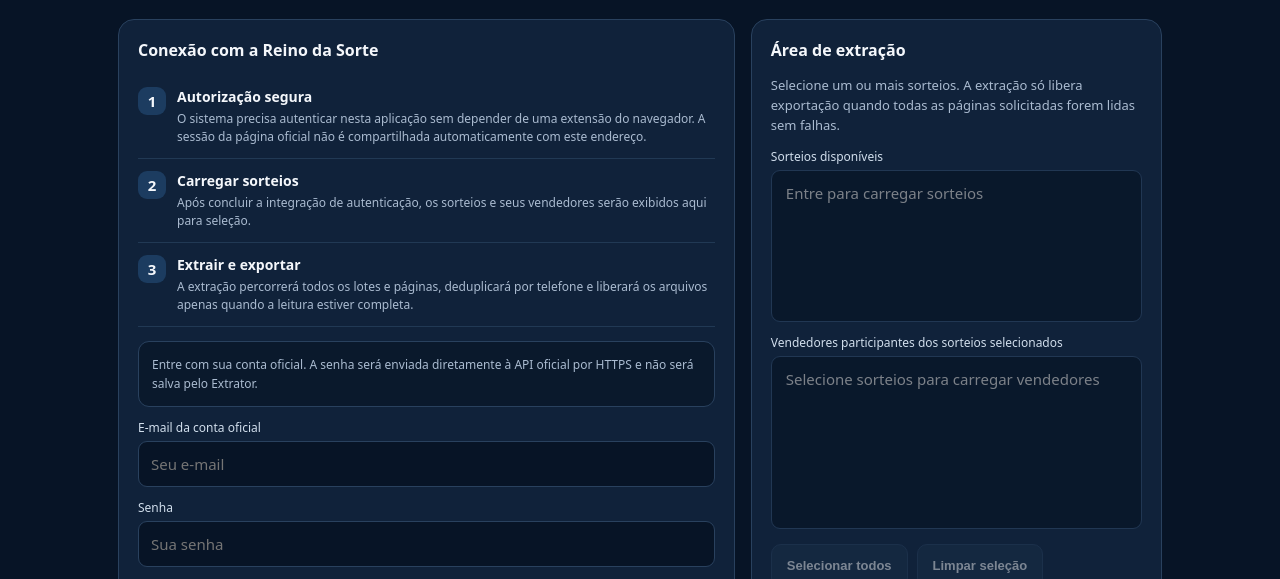
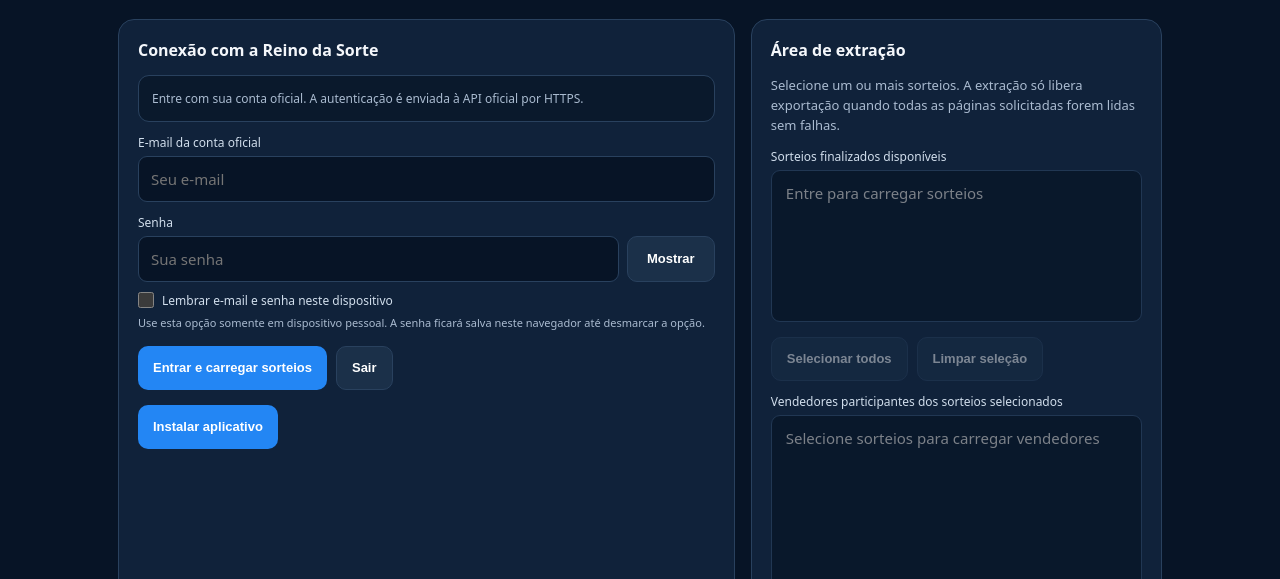
Before and after one commit to bancareinodasorte-tech/extrator-contatos-rds, a browser extension: page index.html in a window 1280 px wide. Shown: the part 212-791 px from the top of the page. Drawn offline with Linux system fonts and the light colour scheme.

Commit message:
Refinar painel, seleção de sorteios e opções de senha

```diff
--- a/index.html
+++ b/index.html
@@ -16,7 +16,7 @@ main{width:min(1100px,100%);margin:auto;padding:clamp(15px,3vw,28px)}.intro{marg
 .btn{display:inline-flex;align-items:center;justify-content:center;border:0;border-radius:10px;min-height:44px;padding:11px 15px;background:var(--blue);color:white;text-decoration:none;font-weight:800;font-size:13px;cursor:pointer}.btn.alt{background:#1b3049;border:1px solid var(--line)}.btn:disabled{opacity:.45;cursor:not-allowed}.actions{display:flex;flex-wrap:wrap;gap:9px;margin-top:15px}
 .statusbox{margin-top:14px;background:var(--panel2);border:1px solid var(--line);padding:13px;border-radius:11px;font-size:12px;line-height:1.6;color:var(--muted)}.statusbox b{color:#f3d38b}
 label{display:block;font-size:12px;color:#d1deec;margin:12px 0 5px}input,select{width:100%;border:1px solid var(--line);background:#071426;color:white;padding:12px;border-radius:9px;font:inherit;min-height:43px}
-.metrics{display:grid;grid-template-columns:repeat(3,1fr);gap:9px;margin-top:13px}.metric{background:var(--panel2);border:1px solid var(--line);border-radius:10px;padding:12px}.metric strong{display:block;font-size:19px}.metric span{font-size:11px;color:var(--muted)}
+.password-row{display:flex;gap:8px;align-items:stretch}.password-row input{min-width:0;flex:1}.password-row .btn{min-width:88px}.remember{display:flex;align-items:center;gap:8px;margin-top:10px;font-size:12px}.remember input{width:16px;min-height:16px;margin:0}.security-note{font-size:11px;margin:5px 0}.metrics{display:grid;grid-template-columns:repeat(3,1fr);gap:9px;margin-top:13px}.metric{background:var(--panel2);border:1px solid var(--line);border-radius:10px;padding:12px}.metric strong{display:block;font-size:19px}.metric span{font-size:11px;color:var(--muted)}
 .bottom{margin-top:16px}.hidden{display:none!important}
 footer{text-align:center;color:var(--muted);font-size:11px;line-height:1.6;padding:22px 16px 30px}
 @media(max-width:760px){.layout{grid-template-columns:1fr}.state{white-space:normal;text-align:center;max-width:130px}.metrics{grid-template-columns:repeat(3,minmax(0,1fr))}.metric{padding:9px}.metric strong{font-size:17px}}
@@ -30,23 +30,20 @@ footer{text-align:center;color:var(--muted);font-size:11px;line-height:1.6;paddi
 <div class="layout">
 <section class="card">
 <h2>Conexão com a Reino da Sorte</h2>
-<div class="step"><div class="num">1</div><div><b>Autorização segura</b><p>O sistema precisa autenticar nesta aplicação sem depender de uma extensão do navegador. A sessão da página oficial não é compartilhada automaticamente com este endereço.</p></div></div>
-<div class="step"><div class="num">2</div><div><b>Carregar sorteios</b><p>Após concluir a integração de autenticação, os sorteios e seus vendedores serão exibidos aqui para seleção.</p></div></div>
-<div class="step"><div class="num">3</div><div><b>Extrair e exportar</b><p>A extração percorrerá todos os lotes e páginas, deduplicará por telefone e liberará os arquivos apenas quando a leitura estiver completa.</p></div></div>
-<div class="statusbox" id="status" role="status">Entre com sua conta oficial. A senha será enviada diretamente à API oficial por HTTPS e não será salva pelo Extrator.</div><label for="email">E-mail da conta oficial</label><input id="email" type="email" autocomplete="username" placeholder="Seu e-mail"><label for="password">Senha</label><input id="password" type="password" autocomplete="current-password" placeholder="Sua senha"><div class="actions"><button class="btn" id="loginBtn">Entrar e carregar sorteios</button><button class="btn alt" id="logoutBtn" hidden>Sair</button></div>
+<div class="statusbox" id="status" role="status">Entre com sua conta oficial. A autenticação é enviada à API oficial por HTTPS.</div><label for="email">E-mail da conta oficial</label><input id="email" type="email" autocomplete="username" placeholder="Seu e-mail"><label for="password">Senha</label><div class="password-row"><input id="password" type="password" autocomplete="current-password" placeholder="Sua senha"><button class="btn alt" id="togglePassword" type="button" aria-pressed="false">Mostrar</button></div><label class="remember"><input id="rememberPassword" type="checkbox"> Lembrar e-mail e senha neste dispositivo</label><p class="muted security-note">Use esta opção somente em dispositivo pessoal. A senha ficará salva neste navegador até desmarcar a opção.</p><div class="actions"><button class="btn" id="loginBtn">Entrar e carregar sorteios</button><button class="btn alt" id="logoutBtn" hidden>Sair</button></div>
 <div class="actions"><button class="btn" id="installBtn" hidden>Instalar aplicativo</button></div>
 </section>
 <section class="card">
 <h2>Área de extração</h2>
 <p class="muted">Selecione um ou mais sorteios. A extração só libera exportação quando todas as páginas solicitadas forem lidas sem falhas.</p>
-<label for="draws">Sorteios disponíveis</label><select id="draws" multiple size="6" disabled><option>Entre para carregar sorteios</option></select>
+<label for="draws">Sorteios finalizados disponíveis</label><select id="draws" multiple size="6" disabled><option>Entre para carregar sorteios</option></select><div class="actions"><button class="btn alt" id="selectAllDraws" disabled>Selecionar todos</button><button class="btn alt" id="clearDraws" disabled>Limpar seleção</button></div>
 <label for="seller">Vendedores participantes dos sorteios selecionados</label><select id="seller" multiple size="7" disabled><option>Selecione sorteios para carregar vendedores</option></select><div class="actions"><button class="btn alt" id="selectAllSellers" disabled>Selecionar todos</button><button class="btn alt" id="clearSellers" disabled>Limpar seleção</button><button class="btn alt" id="reloadSellers" disabled>Atualizar vendedores</button></div><p class="muted" id="sellerInfo">Escolha um ou mais sorteios acima para listar os vendedores que participaram das vendas.</p>
 <div class="actions"><button class="btn alt" id="reloadBtn" disabled>Atualizar sorteios</button><button class="btn" id="extractBtn" disabled>Extrair contatos selecionados</button></div>
 <div class="metrics"><div class="metric"><strong id="ticketsCount">0</strong><span>Bilhetes lidos</span></div><div class="metric"><strong id="contactsCount">0</strong><span>Contatos únicos</span></div><div class="metric"><strong id="errorsCount">0</strong><span>Falhas</span></div></div><div class="statusbox" id="progress">Aguardando autenticação.</div>
 <div class="actions"><button class="btn" id="vcfBtn" disabled>Exportar VCF</button><button class="btn alt" id="csvBtn" disabled>Exportar CSV</button></div>
 </section>
 </div>
-<section class="card bottom"><h2>O mesmo sistema em cada dispositivo</h2><p class="muted">A versão web será acessada por este link no computador, iPhone e Android. O APK Android será preparado a partir da mesma aplicação depois que a conexão e a extração estiverem funcionais. Não é necessário usar uma extensão do Chrome no uso final.</p></section>
+
 </main>
 <footer>Somente leitura. Não modifica sorteios, bilhetes ou vendas. Projeto Extrator Contatos RDS, independente do Projeto Zap.</footer>
 <script>
@@ -56,7 +53,7 @@ window.addEventListener("beforeinstallprompt",event=>{event.preventDefault();ins
 installBtn.addEventListener("click",async()=>{if(!installPrompt)return;installPrompt.prompt();await installPrompt.userChoice;installPrompt=null;installBtn.hidden=true;});
 if("serviceWorker" in navigator && location.protocol==="https:"){window.addEventListener("load",()=>navigator.serviceWorker.register("/sw.js").catch(()=>{}));}
 </script>
-<script src="/app.js?v=2"></script>
+<script src="/app.js?v=3"></script>
 <script>window.addEventListener("error",function(e){var s=document.getElementById("status");if(s&&e.message)s.textContent="Erro interno do aplicativo: "+e.message;});window.addEventListener("unhandledrejection",function(e){var s=document.getElementById("status");if(s)s.textContent="Falha de conexão: "+(e.reason&&e.reason.message?e.reason.message:String(e.reason));});</script>
 </body>
 </html>
```
